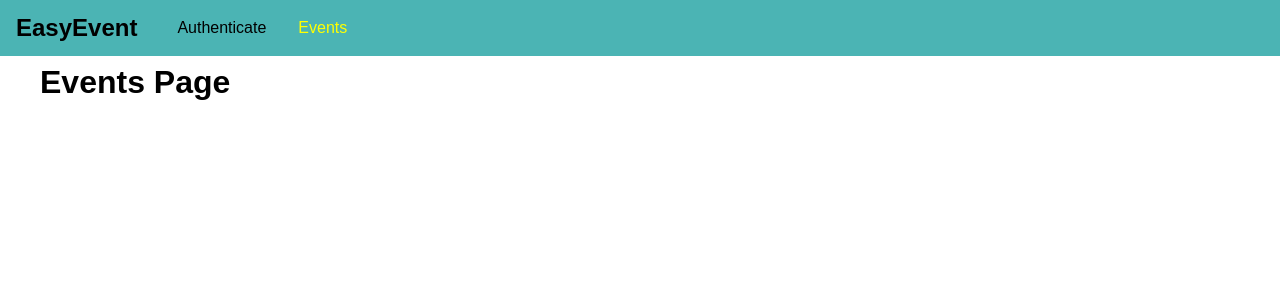
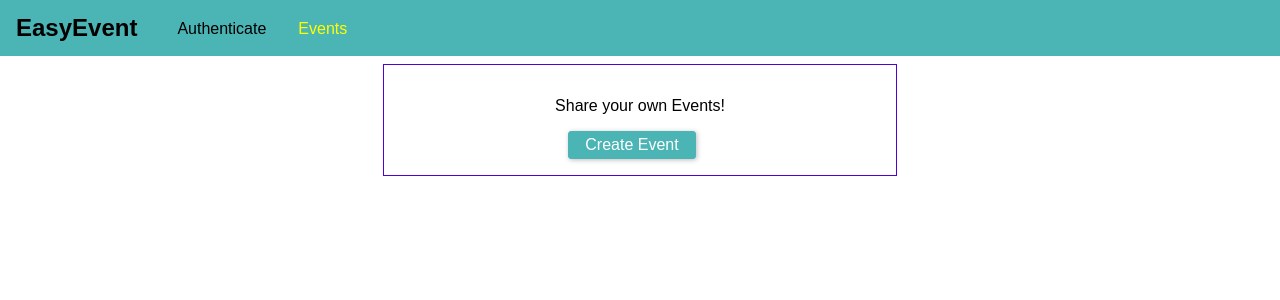
Before and after one commit to Drezzius/graphql-react-academind, a React (Create React App) app in the folder client/: page /events in a window 1280 px wide. Shown: the top 300 px of the page. Built offline with nearby package versions, Linux system fonts and the light colour scheme.

Commit message:
Added Modal, Backdrop

```diff
--- a/client/src/App.js
+++ b/client/src/App.js
@@ -15,12 +15,13 @@
       <MainNavigation />
       <main className="main-content">
         <Switch>
-          {!token && <Redirect from="/" exact to="/auth" />}
+          {!token && <Redirect from="/bookings" exact to="/auth" />}
           {token && <Redirect from="/" exact to="/events" />}
           {token && <Redirect from="/auth" exact to="/events" />}
           {!token && <Route path="/auth" exact component={AuthPage} />}
           <Route path="/events" exact component={EventsPage} />
           {token && <Route path="/bookings" exact component={BookingsPage} />}
+          {!token && <Redirect exact to="/auth" />}
         </Switch>
       </main>
     </BrowserRouter>
--- /dev/null
+++ b/client/src/components/Backdrop/Backdrop.css
@@ -0,0 +1,8 @@
+.backdrop {
+  position: fixed;
+  top: 0;
+  left: 0;
+  height: 100vh;
+  width: 100%;
+  background: rgba(0, 0, 0, 0.75);
+}
--- /dev/null
+++ b/client/src/components/Backdrop/Backdrop.js
@@ -0,0 +1,8 @@
+import React from 'react';
+import './Backdrop.css';
+
+const Backdrop = () => {
+  return <div className="backdrop" />;
+};
+
+export default Backdrop;
--- /dev/null
+++ b/client/src/components/Modal/Modal.css
@@ -0,0 +1,36 @@
+.modal {
+  width: 90%;
+  background: white;
+  box-shadow: 0 2px 8px rgba(0, 0, 0, 0.26);
+  position: fixed;
+  top: 20vh;
+  left: 5%;
+}
+
+.modal-header {
+  padding: 1rem;
+  background: #5101d1;
+  color: white;
+}
+
+.modal-header h1 {
+  margin: 0;
+  font-size: 1.25rem;
+}
+
+.modal__content {
+  padding: 1rem;
+}
+
+.modal__actions {
+  display: flex;
+  justify-content: flex-end;
+  padding: 1rem;
+}
+
+@media (min-width: 768px) {
+  .modal {
+    width: 30rem;
+    left: calc((100% - 30rem) / 2);
+  }
+}
--- /dev/null
+++ b/client/src/components/Modal/Modal.js
@@ -0,0 +1,26 @@
+import React from 'react';
+import './Modal.css';
+const Modal = props => {
+  return (
+    <div className="modal">
+      <header className="modal-header">
+        <h1>{props.title}</h1>
+      </header>
+      <section className="modal__content">{props.children}</section>
+      <section className="modal__actions">
+        {props.canCancel && (
+          <button className="btn" onClick={props.onCancel}>
+            Cancel
+          </button>
+        )}
+        {props.canConfirm && (
+          <button className="btn" onClick={props.onConfirm}>
+            Confirm
+          </button>
+        )}
+      </section>
+    </div>
+  );
+};
+
+export default Modal;
--- a/client/src/components/Navigation/MainNavigation.css
+++ b/client/src/components/Navigation/MainNavigation.css
@@ -24,19 +24,29 @@
   list-style: none;
   margin: 0;
   padding: 0;
+  align-items: center;
 }
 
 .main-navigation__items li {
   margin: 0 1rem;
 }
 
-.main-navigation__items a {
+.main-navigation__items a,
+.main-navigation__items button {
   text-decoration: none;
   color: black;
+  border: none;
+  font: inherit;
+  background: transparent;
+  cursor: pointer;
+  vertical-align: middle;
+  margin: 0;
 }
 
 .main-navigation__items a:hover,
 .main-navigation__items a:active,
-.main-navigation__items a.active {
+.main-navigation__items a.active,
+.main-navigation__items button:hover,
+.main-navigation__items button:active {
   color: yellow;
 }
--- a/client/src/components/Navigation/MainNavigation.js
+++ b/client/src/components/Navigation/MainNavigation.js
@@ -4,7 +4,7 @@
 import './MainNavigation.css';
 
 const MainNavigation = () => {
-  const { token } = useContext(AuthContext);
+  const { token, logout } = useContext(AuthContext);
 
   return (
     <header className="main-navigation">
@@ -22,9 +22,14 @@
             <NavLink to="/events">Events</NavLink>
           </li>
           {token && (
-            <li>
-              <NavLink to="/bookings">Bookings</NavLink>
-            </li>
+            <>
+              <li>
+                <NavLink to="/bookings">Bookings</NavLink>
+              </li>
+              <li>
+                <button onClick={logout}>Logout</button>
+              </li>
+            </>
           )}
         </ul>
       </nav>
--- a/client/src/index.css
+++ b/client/src/index.css
@@ -3,3 +3,38 @@
   padding: 0;
   font-family: sans-serif;
 }
+
+.form-control label,
+.form-control input {
+  width: 100%;
+  display: block;
+}
+
+.form-control label {
+  margin-bottom: 0.5rem;
+}
+
+.form-control {
+  margin-bottom: 1rem;
+}
+
+.form-actions button,
+.btn {
+  background-color: rgb(75, 180, 180);
+  font: inherit;
+  border: 1px solid rgb(75, 180, 180);
+  border-radius: 3px;
+  padding: 0.25rem 1rem;
+  margin-right: 1rem;
+  box-shadow: 1px 1px 5px rgba(0, 0, 0, 0.26);
+  color: white;
+  cursor: pointer;
+}
+
+.form-actions button:hover,
+.form-actions button:active,
+.btn:hover,
+.btn:active {
+  background: rgb(50, 122, 122);
+  border-color: rgb(50, 122, 122);
+}
--- a/client/src/pages/AuthPage.css
+++ b/client/src/pages/AuthPage.css
@@ -3,35 +3,3 @@
   max-width: 80%;
   margin: 5rem auto;
 }
-
-.form-control label,
-.form-control input {
-  width: 100%;
-  display: block;
-}
-
-.form-control label {
-  margin-bottom: 0.5rem;
-}
-
-.form-control {
-  margin-bottom: 1rem;
-}
-
-.form-actions button {
-  background-color: rgb(75, 180, 180);
-  font: inherit;
-  border: 1px solid rgb(75, 180, 180);
-  border-radius: 3px;
-  padding: 0.25rem 1rem;
-  margin-right: 1rem;
-  box-shadow: 1px 1px 5px rgba(0, 0, 0, 0.26);
-  color: white;
-  cursor: pointer;
-}
-
-.form-actions button:hover,
-.form-actions button:active {
-  background: rgb(50, 122, 122);
-  border-color: rgb(50, 122, 122);
-}
--- a/client/src/pages/AuthPage.js
+++ b/client/src/pages/AuthPage.js
@@ -8,7 +8,7 @@
   const [email, setEmail] = useInputState('');
   const [password, setPassword] = useInputState('');
   const [isLogin, setIsLogin] = useState(true);
-  const { token, login } = useContext(AuthContext);
+  const { login } = useContext(AuthContext);
 
   const handleSetLogin = () => setIsLogin(!isLogin);
 
--- /dev/null
+++ b/client/src/pages/Events.css
@@ -0,0 +1,8 @@
+.events-control {
+  text-align: center;
+  border: 1px solid #5101d1;
+  padding: 1rem;
+  margin: 2rem auto;
+  width: 30rem;
+  max-width: 80%;
+}
--- a/client/src/pages/EventsPage.js
+++ b/client/src/pages/EventsPage.js
@@ -1,7 +1,37 @@
-import React from 'react';
+import React, { useState } from 'react';
+import './Events.css';
+import Modal from '../components/Modal/Modal';
+import Backdrop from '../components/Backdrop/Backdrop';
 
 const EventsPage = () => {
-  return <h1>Events Page</h1>;
+  const [creating, setCreating] = useState(false);
+
+  const createEventHandler = () => setCreating(true);
+  const cancelEventHandler = () => setCreating(false);
+  const confirmEventHandler = () => setCreating(false);
+
+  return (
+    <>
+      {creating && <Backdrop />}
+      {creating && (
+        <Modal
+          title="Add Event"
+          onCancel={cancelEventHandler}
+          onConfirm={confirmEventHandler}
+          canCancel
+          canConfirm
+        >
+          <p>Modal Content</p>
+        </Modal>
+      )}
+      <div className="events-control">
+        <p>Share your own Events!</p>
+        <button className="btn" onClick={createEventHandler}>
+          Create Event
+        </button>
+      </div>
+    </>
+  );
 };
 
 export default EventsPage;
```
